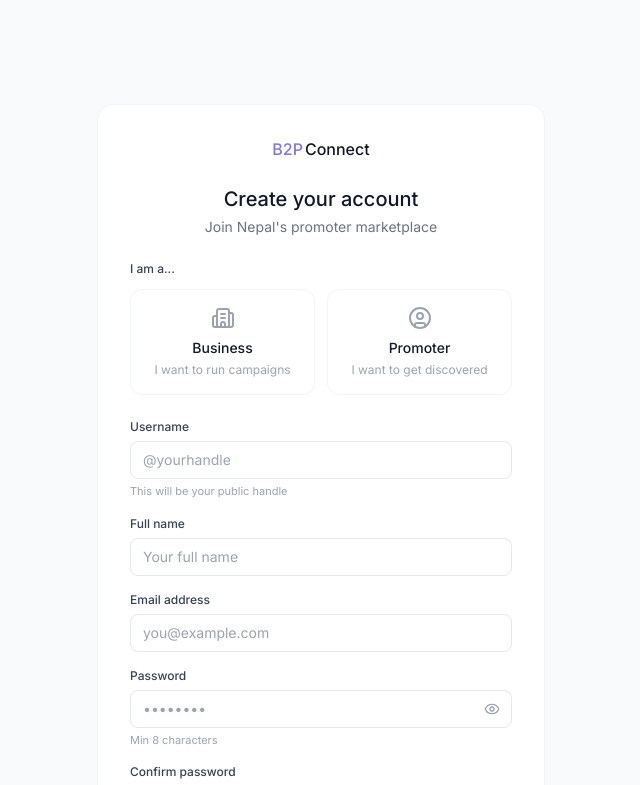
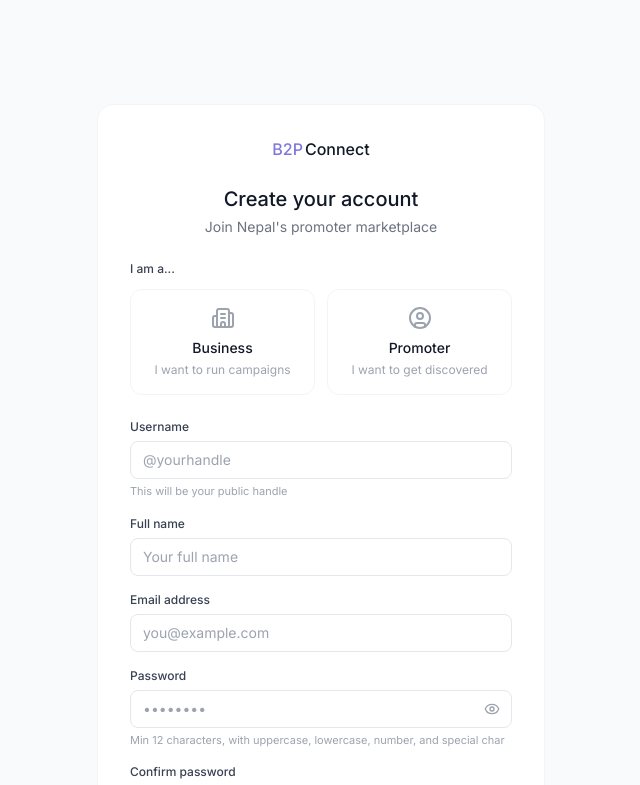
Before and after one commit to Theani7/B2P-platform, a React (Vite) app in the folder frontend/: page /register in a window 1280 px wide. Shown: the top 785 px of the page, without its empty margins (319-959 px from the left). Built offline with nearby package versions, Linux system fonts and the light colour scheme; no server answers.

Commit message:
feat(auth): align frontend registration password validation with backend rules

```diff
--- a/frontend/src/pages/RegisterPage.tsx
+++ b/frontend/src/pages/RegisterPage.tsx
@@ -12,7 +12,13 @@ const schema = z.object({
   username: z.string().min(3, "Min 3 characters").max(30),
   full_name: z.string().min(1, "Full name is required").max(255),
   email: z.string().email("Enter a valid email"),
-  password: z.string().min(8, "Min 8 characters"),
+  password: z.string()
+    .min(12, "Password must be at least 12 characters")
+    .regex(/[A-Z]/, "Password must include at least one uppercase letter")
+    .regex(/[a-z]/, "Password must include at least one lowercase letter")
+    .regex(/\d/, "Password must include at least one digit")
+    .regex(/[!@#$%^&*(),.?":{}|<>]/, "Password must include at least one special character")
+    .refine((val) => !val.includes(" "), "Password cannot contain spaces"),
   confirmPassword: z.string(),
 }).refine((data) => data.password === data.confirmPassword, {
   message: "Passwords do not match",
@@ -156,7 +162,7 @@ export default function RegisterPage() {
               {showPassword ? <EyeOff size={16} /> : <Eye size={16} />}
             </button>
           </div>
-          <p className="text-[11px] text-gray-400 mt-1">Min 8 characters</p>
+          <p className="text-[11px] text-gray-400 mt-1">Min 12 characters, with uppercase, lowercase, number, and special char</p>
           {errors.password && <p className="text-xs text-brand-coral mt-1">{errors.password.message}</p>}
         </div>
 
```
